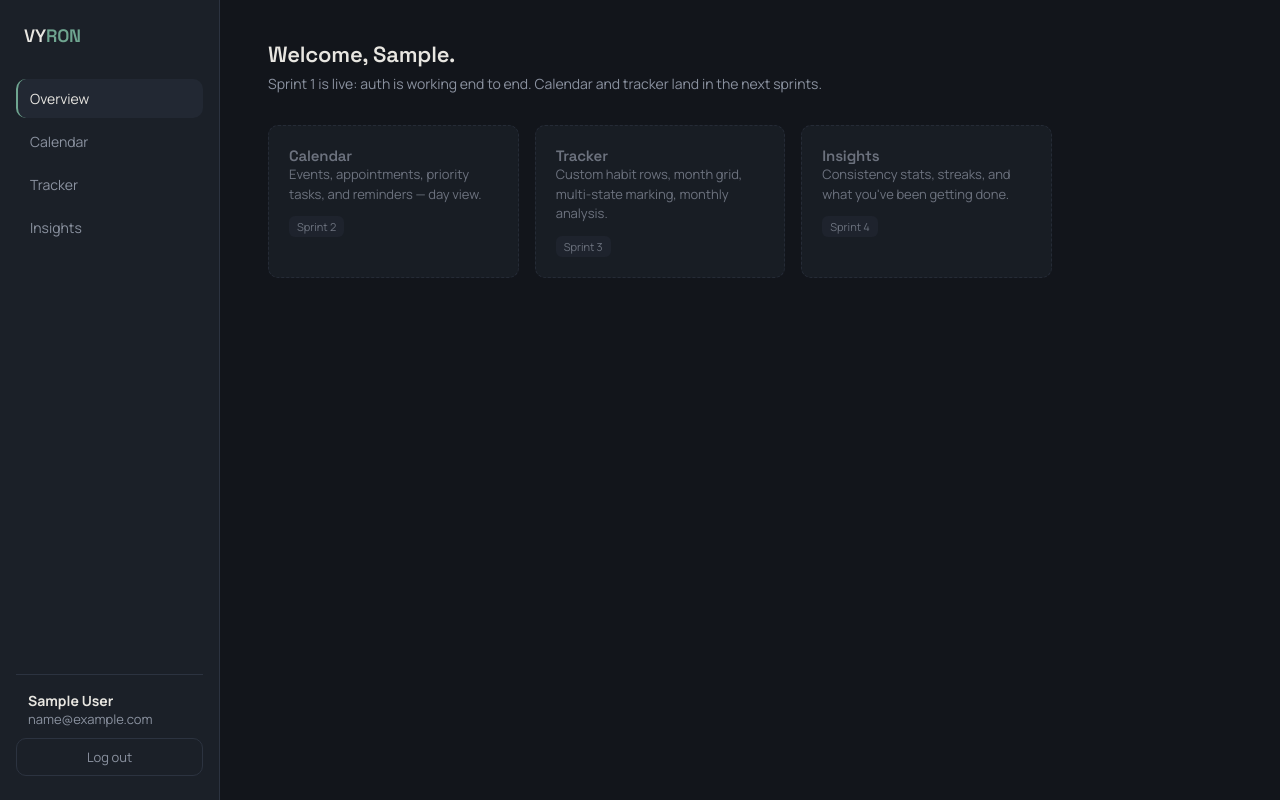
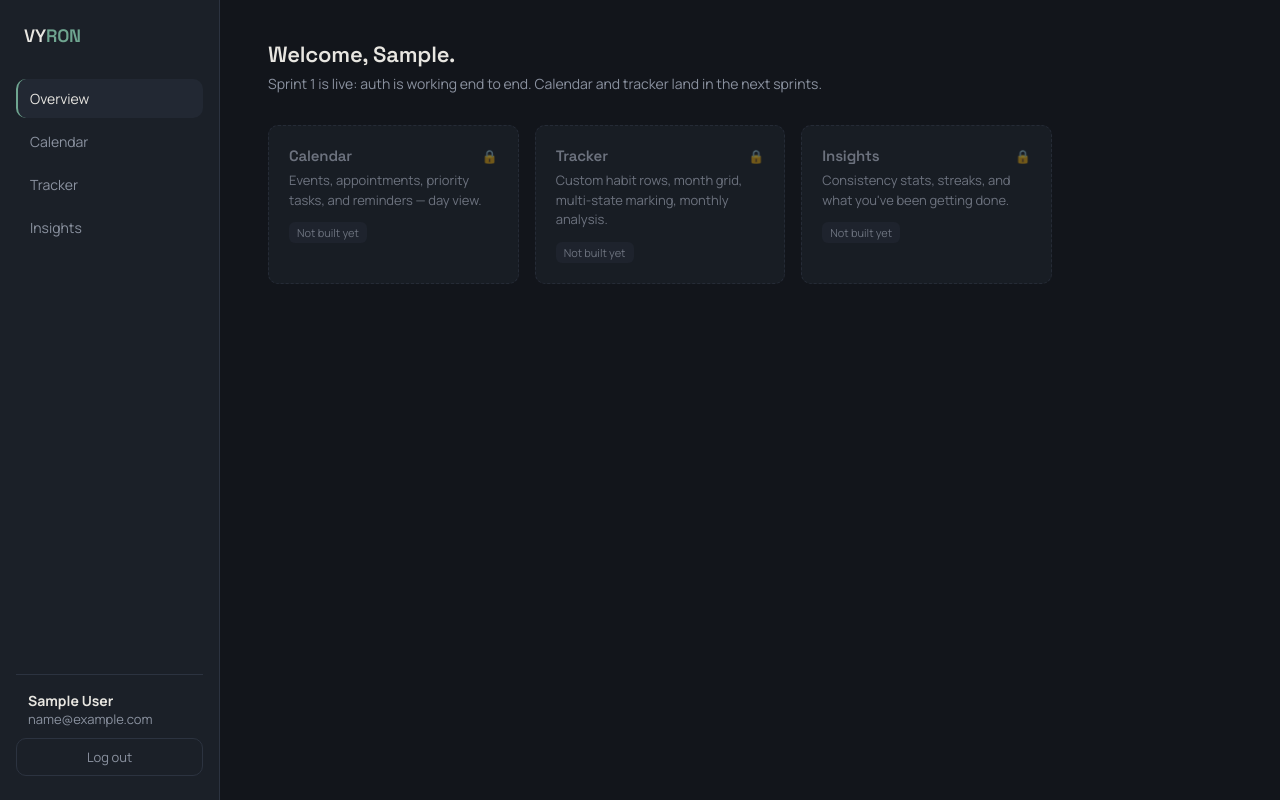
Before and after one commit to mdanas696/vyron, a React (Vite) app in the folder frontend/: page /dashboard in a window 1280 px wide. Built offline with nearby package versions, Linux system fonts and the light colour scheme; no server answers; sample sign-in values are in the browser's storage.

Commit message:
Update Dashboard.jsx

```diff
--- a/frontend/src/pages/Dashboard.jsx
+++ b/frontend/src/pages/Dashboard.jsx
@@ -42,19 +42,28 @@ const Dashboard = () => {
 
         <div className="placeholder-grid">
           <div className="placeholder-card">
-            <h3>Calendar</h3>
+            <div className="placeholder-card-header">
+              <h3>Calendar</h3>
+              <span className="placeholder-lock">🔒</span>
+            </div>
             <p>Events, appointments, priority tasks, and reminders — day view.</p>
-            <span className="placeholder-tag">Sprint 2</span>
+            <span className="placeholder-tag">Not built yet</span>
           </div>
           <div className="placeholder-card">
-            <h3>Tracker</h3>
+            <div className="placeholder-card-header">
+              <h3>Tracker</h3>
+              <span className="placeholder-lock">🔒</span>
+            </div>
             <p>Custom habit rows, month grid, multi-state marking, monthly analysis.</p>
-            <span className="placeholder-tag">Sprint 3</span>
+            <span className="placeholder-tag">Not built yet</span>
           </div>
           <div className="placeholder-card">
-            <h3>Insights</h3>
+            <div className="placeholder-card-header">
+              <h3>Insights</h3>
+              <span className="placeholder-lock">🔒</span>
+            </div>
             <p>Consistency stats, streaks, and what you've been getting done.</p>
-            <span className="placeholder-tag">Sprint 4</span>
+            <span className="placeholder-tag">Not built yet</span>
           </div>
         </div>
       </main>
```
